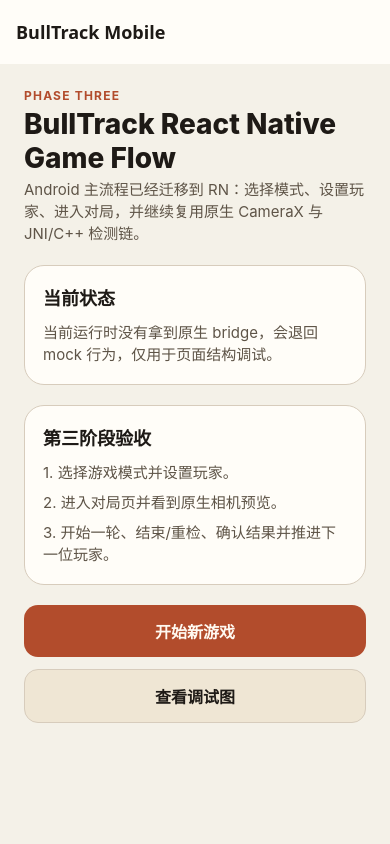
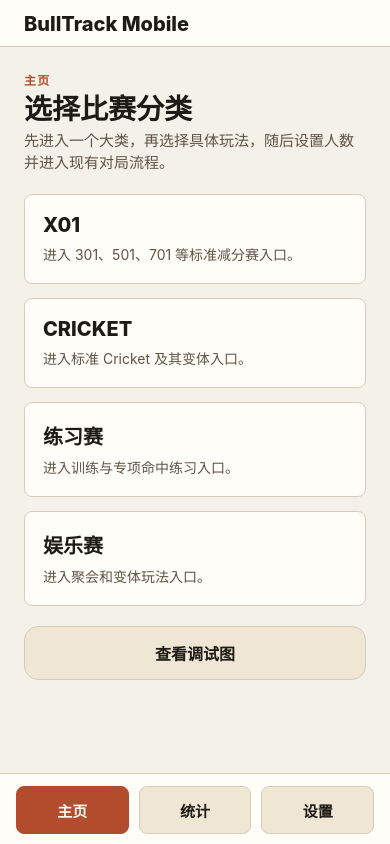
Before and after one commit to Thomasff/BullTrack, a React Native app in the folder mobile/: screen /Home in a window 390 px wide. Built offline with nearby package versions, Linux system fonts and the light colour scheme.

Commit message:
Update UI logic

```diff
--- a/mobile/src/app/navigation/RootNavigator.tsx
+++ b/mobile/src/app/navigation/RootNavigator.tsx
@@ -7,6 +7,7 @@ import { GameScreen } from '../../ui/screens/GameScreen';
 import { DebugScreen } from '../../ui/screens/DebugScreen';
 import { colors } from '../../ui/theme/colors';
 import type { RootStackParamList } from './types';
+import { getModeCategory, getModeOption } from '../../domain/game/modeCatalog';
 
 const Stack = createNativeStackNavigator<RootStackParamList>();
 
@@ -25,17 +26,21 @@ export const RootNavigator = () => (
     <Stack.Screen
       name="Home"
       component={HomeScreen}
-      options={{ title: 'BullTrack Mobile' }}
+      options={{ title: 'BullTrack Mobile', headerShown: false }}
     />
     <Stack.Screen
       name="ModeSelect"
       component={ModeSelectScreen}
-      options={{ title: '选择模式' }}
+      options={({ route }) => ({
+        title: getModeCategory(route.params.categoryId)?.title ?? '选择模式',
+      })}
     />
     <Stack.Screen
       name="PlayerSetup"
       component={PlayerSetupScreen}
-      options={{ title: '玩家设置' }}
+      options={({ route }) => ({
+        title: getModeOption(route.params.modeOptionId)?.title ?? '信息设置',
+      })}
     />
     <Stack.Screen name="Game" component={GameScreen} options={{ title: '对局' }} />
     <Stack.Screen name="Debug" component={DebugScreen} options={{ title: '调试图' }} />
--- a/mobile/src/app/navigation/types.ts
+++ b/mobile/src/app/navigation/types.ts
@@ -1,9 +1,9 @@
-import type { GameType } from '../../domain/game/types';
+import type { ModeCategoryId, ModeOptionId } from '../../domain/game/modeCatalog';
 
 export type RootStackParamList = {
   Home: undefined;
-  ModeSelect: undefined;
-  PlayerSetup: { gameType: GameType };
+  ModeSelect: { categoryId: ModeCategoryId };
+  PlayerSetup: { modeOptionId: ModeOptionId };
   Game: undefined;
   Debug: undefined;
 };
--- /dev/null
+++ b/mobile/src/domain/game/modeCatalog.ts
@@ -0,0 +1,198 @@
+import type { GameType } from './types';
+
+export type ModeCategoryId = 'x01' | 'cricket' | 'practice' | 'party';
+
+export type ModeOptionId =
+  | 'x01-301'
+  | 'x01-501'
+  | 'x01-701'
+  | 'cricket-standard'
+  | 'cricket-no-score'
+  | 'cricket-tactics'
+  | 'cricket-random'
+  | 'cricket-cut-throat'
+  | 'practice-around-the-clock'
+  | 'practice-41-60'
+  | 'practice-catch-40'
+  | 'practice-99-darts'
+  | 'party-hammer-cricket'
+  | 'party-half-it'
+  | 'party-killer'
+  | 'party-shanghai'
+  | 'party-bermuda'
+  | 'party-gotcha-301';
+
+export interface ModeCategoryDefinition {
+  id: ModeCategoryId;
+  title: string;
+  description: string;
+}
+
+export interface ModeOptionDefinition {
+  id: ModeOptionId;
+  categoryId: ModeCategoryId;
+  title: string;
+  description: string;
+  runtimeGameType: GameType;
+}
+
+export const modeCategories: ModeCategoryDefinition[] = [
+  {
+    id: 'x01',
+    title: 'X01',
+    description: '进入 301、501、701 等标准减分赛入口。',
+  },
+  {
+    id: 'cricket',
+    title: 'CRICKET',
+    description: '进入标准 Cricket 及其变体入口。',
+  },
+  {
+    id: 'practice',
+    title: '练习赛',
+    description: '进入训练与专项命中练习入口。',
+  },
+  {
+    id: 'party',
+    title: '娱乐赛',
+    description: '进入聚会和变体玩法入口。',
+  },
+];
+
+export const modeOptions: ModeOptionDefinition[] = [
+  {
+    id: 'x01-301',
+    categoryId: 'x01',
+    title: '301',
+    description: '从 301 开始，双倍区收镖。',
+    runtimeGameType: 'game301',
+  },
+  {
+    id: 'x01-501',
+    categoryId: 'x01',
+    title: '501',
+    description: '从 501 开始，双倍区收镖。',
+    runtimeGameType: 'game501',
+  },
+  {
+    id: 'x01-701',
+    categoryId: 'x01',
+    title: '701',
+    description: '进入 701 入口，当前先沿用现有 X01 流程。',
+    runtimeGameType: 'game501',
+  },
+  {
+    id: 'cricket-standard',
+    categoryId: 'cricket',
+    title: 'Standard Cricket',
+    description: '标准 Cricket 模式入口。',
+    runtimeGameType: 'cricket',
+  },
+  {
+    id: 'cricket-no-score',
+    categoryId: 'cricket',
+    title: 'No Score Cricket',
+    description: '不累计得分的 Cricket 入口。',
+    runtimeGameType: 'cricket',
+  },
+  {
+    id: 'cricket-tactics',
+    categoryId: 'cricket',
+    title: 'Tactics',
+    description: '战术型 Cricket 入口。',
+    runtimeGameType: 'cricket',
+  },
+  {
+    id: 'cricket-random',
+    categoryId: 'cricket',
+    title: 'Random Cricket',
+    description: '随机目标 Cricket 入口。',
+    runtimeGameType: 'cricket',
+  },
+  {
+    id: 'cricket-cut-throat',
+    categoryId: 'cricket',
+    title: 'Cut Throat',
+    description: 'Cut Throat Cricket 入口。',
+    runtimeGameType: 'cricket',
+  },
+  {
+    id: 'practice-around-the-clock',
+    categoryId: 'practice',
+    title: 'Around the clock',
+    description: '顺序命中训练入口。',
+    runtimeGameType: 'highScore',
+  },
+  {
+    id: 'practice-41-60',
+    categoryId: 'practice',
+    title: '41-60',
+    description: '高分区间训练入口。',
+    runtimeGameType: 'highScore',
+  },
+  {
+    id: 'practice-catch-40',
+    categoryId: 'practice',
+    title: 'Catch 40',
+    description: '收镖专项训练入口。',
+    runtimeGameType: 'highScore',
+  },
+  {
+    id: 'practice-99-darts',
+    categoryId: 'practice',
+    title: '99 Darts at xx',
+    description: '固定目标投掷训练入口。',
+    runtimeGameType: 'highScore',
+  },
+  {
+    id: 'party-hammer-cricket',
+    categoryId: 'party',
+    title: 'Hammer cricket',
+    description: 'Hammer cricket 入口。',
+    runtimeGameType: 'highScore',
+  },
+  {
+    id: 'party-half-it',
+    categoryId: 'party',
+    title: 'Half it',
+    description: 'Half it 入口。',
+    runtimeGameType: 'highScore',
+  },
+  {
+    id: 'party-killer',
+    categoryId: 'party',
+    title: 'Killer',
+    description: 'Killer 入口。',
+    runtimeGameType: 'highScore',
+  },
+  {
+    id: 'party-shanghai',
+    categoryId: 'party',
+    title: 'Shanghai',
+    description: 'Shanghai 入口。',
+    runtimeGameType: 'highScore',
+  },
+  {
+    id: 'party-bermuda',
+    categoryId: 'party',
+    title: 'Bermuda',
+    description: 'Bermuda 入口。',
+    runtimeGameType: 'highScore',
+  },
+  {
+    id: 'party-gotcha-301',
+    categoryId: 'party',
+    title: 'Gotcha 301',
+    description: 'Gotcha 301 入口。',
+    runtimeGameType: 'highScore',
+  },
+];
+
+export const getModeCategory = (categoryId: ModeCategoryId) =>
+  modeCategories.find(category => category.id === categoryId) ?? null;
+
+export const getModeOptionsByCategory = (categoryId: ModeCategoryId) =>
+  modeOptions.filter(option => option.categoryId === categoryId);
+
+export const getModeOption = (optionId: ModeOptionId) =>
+  modeOptions.find(option => option.id === optionId) ?? null;
--- a/mobile/src/ui/screens/GameScreen.tsx
+++ b/mobile/src/ui/screens/GameScreen.tsx
@@ -66,6 +66,7 @@ export const GameScreen = ({ navigation }: Props) => {
   const {
     status,
     selectedMode,
+    selectedModeLabel,
     players,
     currentPlayerId,
     scoreBoard,
@@ -376,7 +377,7 @@ export const GameScreen = ({ navigation }: Props) => {
 
       <View style={styles.content}>
         <View style={styles.statusGrid}>
-          <StatusCard label="Mode" value={selectedMode ?? 'unselected'} />
+          <StatusCard label="Mode" value={selectedModeLabel ?? selectedMode ?? 'unselected'} />
           <StatusCard label="State" value={status} tone={toneForStatus(status)} />
           <StatusCard
             label="Round / Throw"
--- a/mobile/src/ui/screens/HomeScreen.tsx
+++ b/mobile/src/ui/screens/HomeScreen.tsx
@@ -1,47 +1,51 @@
 import React from 'react';
-import { ScrollView, StyleSheet, Text, View } from 'react-native';
+import { Pressable, ScrollView, StyleSheet, Text, View } from 'react-native';
 import type { NativeStackScreenProps } from '@react-navigation/native-stack';
+import { SafeAreaView } from 'react-native-safe-area-context';
 import { Panel } from '../components/Panel';
-import { PrimaryButton } from '../components/PrimaryButton';
 import { SecondaryButton } from '../components/SecondaryButton';
 import { SectionHeader } from '../components/SectionHeader';
 import { colors } from '../theme/colors';
 import type { RootStackParamList } from '../../app/navigation/types';
-import { isRealBullTrackNativeBridgeAvailable } from '../../native-bridge/bulltrack/bullTrackNative';
+import { modeCategories } from '../../domain/game/modeCatalog';
 
 type Props = NativeStackScreenProps<RootStackParamList, 'Home'>;
 
-export const HomeScreen = ({ navigation }: Props) => (
+type RootTabId = 'home' | 'stats' | 'settings';
+
+const tabs: Array<{ id: RootTabId; title: string }> = [
+  { id: 'home', title: '主页' },
+  { id: 'stats', title: '统计' },
+  { id: 'settings', title: '设置' },
+];
+
+export const HomeScreen = ({ navigation }: Props) => {
+  const [activeTab, setActiveTab] = React.useState<RootTabId>('home');
+
+  const renderHomeTab = () => (
     <ScrollView contentContainerStyle={styles.content} style={styles.screen}>
       <SectionHeader
-      eyebrow="Phase Three"
-      title="BullTrack React Native Game Flow"
-      description="Android 主流程已经迁移到 RN：选择模式、设置玩家、进入对局，并继续复用原生 CameraX 与 JNI/C++ 检测链。"
+        eyebrow="主页"
+        title="选择比赛分类"
+        description="先进入一个大类，再选择具体玩法，随后设置人数并进入现有对局流程。"
       />
 
-    <Panel>
-      <Text style={styles.panelTitle}>当前状态</Text>
-      <Text style={styles.body}>
-        {isRealBullTrackNativeBridgeAvailable
-          ? '当前运行时已接入真实 Android Native bridge。真机上会走 CameraX 预览与 JNI/C++/YOLO 识别。'
-          : '当前运行时没有拿到原生 bridge，会退回 mock 行为，仅用于页面结构调试。'}
-      </Text>
-    </Panel>
-
-    <Panel>
-      <Text style={styles.panelTitle}>第三阶段验收</Text>
-      <View style={styles.list}>
-        <Text style={styles.body}>1. 选择游戏模式并设置玩家。</Text>
-        <Text style={styles.body}>2. 进入对局页并看到原生相机预览。</Text>
-        <Text style={styles.body}>3. 开始一轮、结束/重检、确认结果并推进下一位玩家。</Text>
+      <View style={styles.categoryList}>
+        {modeCategories.map(category => (
+          <Pressable
+            key={category.id}
+            onPress={() => navigation.navigate('ModeSelect', { categoryId: category.id })}
+            style={({ pressed }) => [
+              styles.categoryCard,
+              pressed && styles.categoryCardPressed,
+            ]}>
+            <Text style={styles.categoryTitle}>{category.title}</Text>
+            <Text style={styles.categoryDescription}>{category.description}</Text>
+          </Pressable>
+        ))}
       </View>
-    </Panel>
 
       <View style={styles.actionGroup}>
-      <PrimaryButton
-        label="开始新游戏"
-        onPress={() => navigation.navigate('ModeSelect')}
-      />
         <SecondaryButton
           label="查看调试图"
           onPress={() => navigation.navigate('Debug')}
@@ -50,29 +54,144 @@ export const HomeScreen = ({ navigation }: Props) => (
     </ScrollView>
   );
 
+  const renderPlaceholderTab = (title: string, description: string) => (
+    <ScrollView contentContainerStyle={styles.content} style={styles.screen}>
+      <SectionHeader eyebrow={title} title={title} description={description} />
+      <Panel>
+        <Text style={styles.body}>当前页面暂不展示内容，后续再补充功能。</Text>
+      </Panel>
+    </ScrollView>
+  );
+
+  return (
+    <SafeAreaView style={styles.safeArea} edges={['top', 'bottom']}>
+      <View style={styles.shell}>
+        <View style={styles.header}>
+          <Text style={styles.headerTitle}>BullTrack Mobile</Text>
+        </View>
+
+        <View style={styles.main}>
+          {activeTab === 'home'
+            ? renderHomeTab()
+            : activeTab === 'stats'
+              ? renderPlaceholderTab('统计', '统计页先保留为空白占位。')
+              : renderPlaceholderTab('设置', '设置页先保留为空白占位。')}
+        </View>
+
+        <View style={styles.tabBar}>
+          {tabs.map(tab => {
+            const selected = tab.id === activeTab;
+            return (
+              <Pressable
+                key={tab.id}
+                onPress={() => setActiveTab(tab.id)}
+                style={[styles.tabButton, selected && styles.tabButtonSelected]}>
+                <Text style={[styles.tabLabel, selected && styles.tabLabelSelected]}>
+                  {tab.title}
+                </Text>
+              </Pressable>
+            );
+          })}
+        </View>
+      </View>
+    </SafeAreaView>
+  );
+};
+
 const styles = StyleSheet.create({
+  safeArea: {
+    flex: 1,
+    backgroundColor: colors.panel,
+  },
+  shell: {
+    flex: 1,
+    backgroundColor: colors.background,
+  },
+  header: {
+    paddingHorizontal: 24,
+    paddingTop: 12,
+    paddingBottom: 10,
+    backgroundColor: colors.panel,
+    borderBottomWidth: 1,
+    borderBottomColor: colors.border,
+  },
+  headerTitle: {
+    fontSize: 20,
+    fontWeight: '800',
+    color: colors.textPrimary,
+  },
+  main: {
+    flex: 1,
+  },
   screen: {
-    flex: 1,
     backgroundColor: colors.background,
   },
   content: {
     padding: 24,
     gap: 20,
   },
-  panelTitle: {
-    fontSize: 18,
-    fontWeight: '800',
-    color: colors.textPrimary,
-  },
   body: {
     fontSize: 15,
     lineHeight: 22,
     color: colors.textSecondary,
   },
-  list: {
+  categoryList: {
+    gap: 14,
+  },
+  categoryCard: {
+    backgroundColor: colors.panel,
+    borderRadius: 8,
+    borderWidth: 1,
+    borderColor: colors.border,
+    padding: 18,
     gap: 8,
+  },
+  categoryCardPressed: {
+    opacity: 0.92,
+  },
+  categoryTitle: {
+    fontSize: 20,
+    fontWeight: '800',
+    color: colors.textPrimary,
+  },
+  categoryDescription: {
+    fontSize: 14,
+    lineHeight: 20,
+    color: colors.textSecondary,
   },
   actionGroup: {
     gap: 12,
   },
+  tabBar: {
+    flexDirection: 'row',
+    gap: 10,
+    paddingHorizontal: 16,
+    paddingTop: 12,
+    paddingBottom: 10,
+    backgroundColor: colors.panel,
+    borderTopWidth: 1,
+    borderTopColor: colors.border,
+  },
+  tabButton: {
+    flex: 1,
+    minHeight: 48,
+    alignItems: 'center',
+    justifyContent: 'center',
+    borderRadius: 8,
+    borderWidth: 1,
+    borderColor: colors.border,
+    backgroundColor: colors.panelStrong,
+  },
+  tabButtonSelected: {
+    backgroundColor: colors.accent,
+    borderColor: colors.accent,
+  },
+  tabLabel: {
+    fontSize: 15,
+    fontWeight: '700',
+    color: colors.textPrimary,
+  },
+  tabLabelSelected: {
+    color: '#FFF9F1',
+  },
 });
--- a/mobile/src/ui/screens/ModeSelectScreen.tsx
+++ b/mobile/src/ui/screens/ModeSelectScreen.tsx
@@ -4,48 +4,28 @@ import type { NativeStackScreenProps } from '@react-navigation/native-stack';
 import { PrimaryButton } from '../components/PrimaryButton';
 import { SecondaryButton } from '../components/SecondaryButton';
 import { SectionHeader } from '../components/SectionHeader';
-import { Panel } from '../components/Panel';
 import { colors } from '../theme/colors';
 import type { RootStackParamList } from '../../app/navigation/types';
-import type { GameType } from '../../domain/game/types';
-import { useGameStore } from '../../application/stores/gameStore';
+import {
+  getModeCategory,
+  getModeOption,
+  getModeOptionsByCategory,
+  type ModeOptionId,
+} from '../../domain/game/modeCatalog';
 
 type Props = NativeStackScreenProps<RootStackParamList, 'ModeSelect'>;
 
-const options: Array<{
-  value: GameType;
-  title: string;
-  description: string;
-}> = [
-  {
-    value: 'highScore',
-    title: '高分赛',
-    description: '10 轮累计得分，最高分获胜。',
-  },
-  {
-    value: 'game301',
-    title: '301',
-    description: '从 301 开始，需双倍区收镖。',
-  },
-  {
-    value: 'game501',
-    title: '501',
-    description: '从 501 开始，需双倍区收镖。',
-  },
-  {
-    value: 'cricket',
-    title: 'Cricket',
-    description: '关闭 15-20 与 Bull，并争取得分优势。',
-  },
-];
-
-export const ModeSelectScreen = ({ navigation }: Props) => {
-  const initialMode = useGameStore(state => state.selectedMode);
-  const [selectedMode, setSelectedMode] = useState<GameType | null>(initialMode);
+export const ModeSelectScreen = ({ navigation, route }: Props) => {
+  const category = getModeCategory(route.params.categoryId);
+  const options = useMemo(
+    () => getModeOptionsByCategory(route.params.categoryId),
+    [route.params.categoryId],
+  );
+  const [selectedMode, setSelectedMode] = useState<ModeOptionId | null>(null);
   const subtitle = useMemo(
     () =>
       selectedMode
-        ? (options.find(option => option.value === selectedMode)?.description ??
+        ? (getModeOption(selectedMode)?.description ??
           '先选择这一局的计分规则。')
         : '先选择这一局的计分规则。',
     [selectedMode],
@@ -54,18 +34,18 @@ export const ModeSelectScreen = ({ navigation }: Props) => {
   return (
     <ScrollView contentContainerStyle={styles.content} style={styles.screen}>
       <SectionHeader
-        eyebrow="Step 1"
-        title="选择游戏模式"
+        eyebrow={category?.title ?? '模式'}
+        title={category?.title ?? '选择游戏模式'}
         description={subtitle}
       />
 
       <View style={styles.optionList}>
         {options.map(option => {
-          const selected = option.value === selectedMode;
+          const selected = option.id === selectedMode;
           return (
             <Pressable
-              key={option.value}
-              onPress={() => setSelectedMode(option.value)}
+              key={option.id}
+              onPress={() => setSelectedMode(option.id)}
               style={[styles.optionCard, selected && styles.optionCardSelected]}>
               <Text style={styles.optionTitle}>{option.title}</Text>
               <Text style={styles.optionDescription}>{option.description}</Text>
@@ -74,21 +54,14 @@ export const ModeSelectScreen = ({ navigation }: Props) => {
         })}
       </View>
 
-      <Panel>
-        <Text style={styles.panelTitle}>迁移策略</Text>
-        <Text style={styles.body}>
-          第三阶段开始由 RN 管理整局流程和计分状态，原生层只负责相机预览、采图与识别结果。
-        </Text>
-      </Panel>
-
       <View style={styles.actionGroup}>
         <SecondaryButton label="返回首页" onPress={() => navigation.goBack()} />
         <PrimaryButton
-          label="下一步：设置玩家"
+          label="开始"
           onPress={() =>
             selectedMode &&
             navigation.navigate('PlayerSetup', {
-              gameType: selectedMode,
+              modeOptionId: selectedMode,
             })
           }
           disabled={selectedMode === null}
@@ -112,7 +85,7 @@ const styles = StyleSheet.create({
   },
   optionCard: {
     backgroundColor: colors.panel,
-    borderRadius: 18,
+    borderRadius: 8,
     borderWidth: 1,
     borderColor: colors.border,
     padding: 18,
@@ -132,16 +105,6 @@ const styles = StyleSheet.create({
     lineHeight: 20,
     color: colors.textSecondary,
   },
-  panelTitle: {
-    fontSize: 18,
-    fontWeight: '800',
-    color: colors.textPrimary,
-  },
-  body: {
-    fontSize: 14,
-    lineHeight: 20,
-    color: colors.textSecondary,
-  },
   actionGroup: {
     gap: 12,
   },
--- a/mobile/src/ui/screens/PlayerSetupScreen.tsx
+++ b/mobile/src/ui/screens/PlayerSetupScreen.tsx
@@ -1,5 +1,5 @@
 import React, { useMemo, useState } from 'react';
-import { ScrollView, StyleSheet, Text, TextInput, View } from 'react-native';
+import { ScrollView, StyleSheet, Text, View } from 'react-native';
 import type { NativeStackScreenProps } from '@react-navigation/native-stack';
 import { Panel } from '../components/Panel';
 import { PrimaryButton } from '../components/PrimaryButton';
@@ -8,64 +8,50 @@ import { SectionHeader } from '../components/SectionHeader';
 import { colors } from '../theme/colors';
 import type { RootStackParamList } from '../../app/navigation/types';
 import { startGameSession } from '../../application/services/liveRoundService';
+import { getModeOption } from '../../domain/game/modeCatalog';
 
 type Props = NativeStackScreenProps<RootStackParamList, 'PlayerSetup'>;
 
 export const PlayerSetupScreen = ({ navigation, route }: Props) => {
-  const [playerNames, setPlayerNames] = useState(['', '']);
-  const playerCount = playerNames.length;
-  const title = useMemo(() => {
-    switch (route.params.gameType) {
-      case 'highScore':
-        return '高分赛';
-      case 'game301':
-        return '301';
-      case 'game501':
-        return '501';
-      case 'cricket':
-        return 'Cricket';
-    }
-  }, [route.params.gameType]);
-
-  const updatePlayerName = (index: number, value: string) => {
-    const next = [...playerNames];
-    next[index] = value;
-    setPlayerNames(next);
-  };
+  const [playerCount, setPlayerCount] = useState(1);
+  const selectedOption = useMemo(
+    () => getModeOption(route.params.modeOptionId),
+    [route.params.modeOptionId],
+  );
 
   const addPlayer = () => {
-    if (playerNames.length < 4) {
-      setPlayerNames([...playerNames, '']);
+    if (playerCount < 4) {
+      setPlayerCount(current => current + 1);
     }
   };
 
   const removePlayer = () => {
-    if (playerNames.length > 1) {
-      setPlayerNames(playerNames.slice(0, -1));
+    if (playerCount > 1) {
+      setPlayerCount(current => current - 1);
     }
   };
 
   return (
     <ScrollView contentContainerStyle={styles.content} style={styles.screen}>
       <SectionHeader
-        eyebrow="Step 2"
-        title={`${title} 玩家设置`}
-        description="设置 1 到 4 位玩家，空名字会自动回退为默认名。"
+        eyebrow="信息设置"
+        title={selectedOption?.title ?? '信息设置'}
+        description="先设置参赛人数，当前支持 1 到 4 人，点击开始后进入现有相机预览与倍率调整流程。"
       />
 
       <Panel>
         <View style={styles.rowBetween}>
-          <Text style={styles.panelTitle}>玩家数量</Text>
+          <Text style={styles.panelTitle}>人数</Text>
           <Text style={styles.count}>{playerCount}</Text>
         </View>
         <View style={styles.inlineActions}>
           <SecondaryButton
-            label="减少 1 人"
+            label="减少"
             onPress={removePlayer}
             disabled={playerCount <= 1}
           />
           <SecondaryButton
-            label="增加 1 人"
+            label="增加"
             onPress={addPlayer}
             disabled={playerCount >= 4}
           />
@@ -73,31 +59,29 @@ export const PlayerSetupScreen = ({ navigation, route }: Props) => {
       </Panel>
 
       <Panel>
-        <Text style={styles.panelTitle}>玩家名单</Text>
-        <View style={styles.inputList}>
-          {playerNames.map((playerName, index) => (
-            <View key={`player-${index + 1}`} style={styles.inputGroup}>
-              <Text style={styles.inputLabel}>Player {index + 1}</Text>
-              <TextInput
-                value={playerName}
-                onChangeText={value => updatePlayerName(index, value)}
-                placeholder="输入名字，可留空"
-                placeholderTextColor={colors.textSecondary}
-                style={styles.input}
-              />
-            </View>
-          ))}
-        </View>
+        <Text style={styles.panelTitle}>当前模式</Text>
+        <Text style={styles.bodyStrong}>{selectedOption?.title ?? '未选择'}</Text>
+        <Text style={styles.body}>
+          该入口当前先接入现有对局逻辑，后续再补真实玩法规则与专属结算表现。
+        </Text>
       </Panel>
 
       <View style={styles.actionGroup}>
-        <SecondaryButton label="返回模式选择" onPress={() => navigation.goBack()} />
+        <SecondaryButton label="返回选项" onPress={() => navigation.goBack()} />
         <PrimaryButton
-          label="进入对局"
+          label="开始"
           onPress={() => {
-            startGameSession(route.params.gameType, playerNames);
+            if (!selectedOption) {
+              return;
+            }
+            startGameSession(
+              selectedOption.runtimeGameType,
+              Array.from({ length: playerCount }, (_, index) => `Player ${index + 1}`),
+              selectedOption.title,
+            );
             navigation.navigate('Game');
           }}
+          disabled={!selectedOption}
         />
       </View>
     </ScrollView>
@@ -129,28 +113,18 @@ const styles = StyleSheet.create({
     color: colors.accent,
   },
   inlineActions: {
+    flexDirection: 'row',
     gap: 12,
   },
-  inputList: {
-    gap: 14,
-  },
-  inputGroup: {
-    gap: 6,
-  },
-  inputLabel: {
-    fontSize: 13,
-    fontWeight: '700',
+  body: {
+    fontSize: 14,
+    lineHeight: 20,
     color: colors.textSecondary,
   },
-  input: {
-    borderRadius: 14,
-    borderWidth: 1,
-    borderColor: colors.border,
-    backgroundColor: colors.background,
+  bodyStrong: {
+    fontSize: 18,
+    fontWeight: '800',
     color: colors.textPrimary,
-    paddingHorizontal: 14,
-    paddingVertical: 12,
-    fontSize: 15,
   },
   actionGroup: {
     gap: 12,
```
Also changed, not shown: mobile/src/application/services/liveRoundService.ts (+6 -2 lines), mobile/src/application/stores/gameStore.ts (+5 -2 lines). Lines whose indentation alone changed are shown as unchanged.
